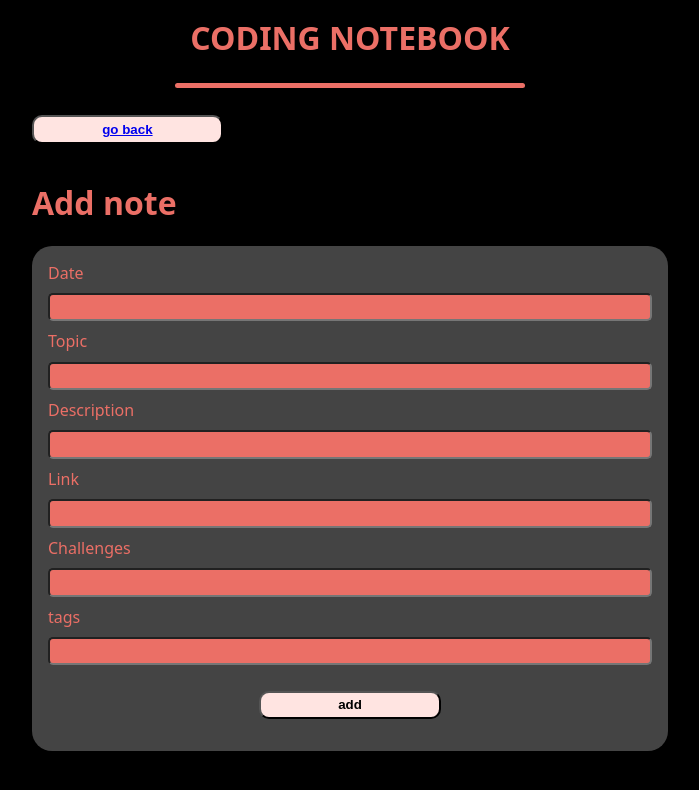
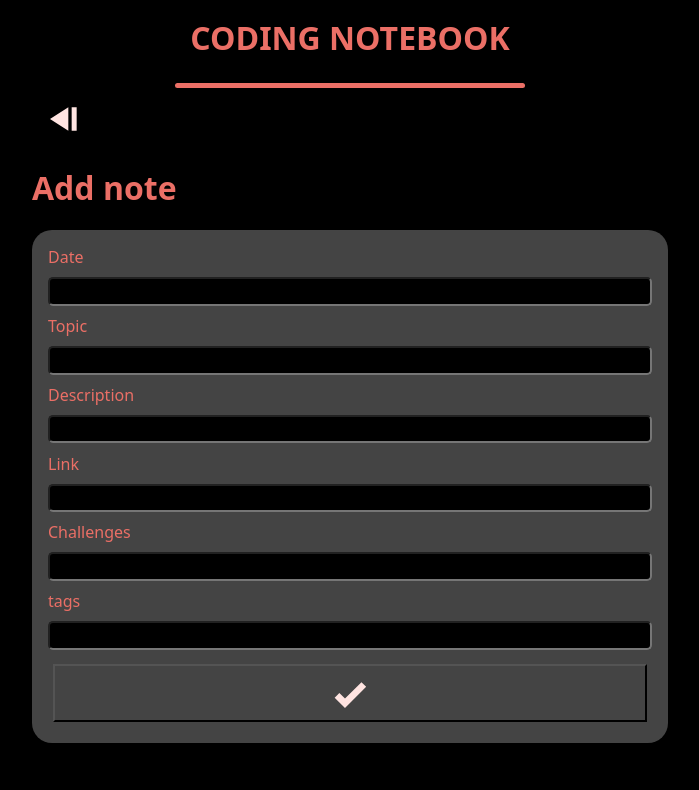
Before and after one commit to AstridOttmann/coding-notebook, a Next.js app: page /create in a window 1280 px wide. Shown: the top 790 px of the page, without its empty margins (290-989 px from the left). Built offline with nearby package versions, Linux system fonts and the light colour scheme; no server answers; the database is empty.

Commit message:
add some styles

```diff
--- a/components/Button/index.js
+++ b/components/Button/index.js
@@ -1,13 +1,49 @@
 import styled, { css } from "styled-components";
 
-export default function Button({ children, onClick }) {
-  return <StyledButton onClick={onClick}>{children}</StyledButton>;
+export default function Button(props) {
+  return (
+    <StyledButton as={props.href && "a"} {...props}>
+      {props.children}
+    </StyledButton>
+  );
 }
 const StyledButton = styled.button`
-  width: 30%;
-  margin: 1rem auto;
-  background-color: var(--button-color);
+  background: transparent;
+  color: var(--button-color);
   font-weight: bold;
-  border-radius: 10px;
-  padding: 0.3rem;
+  padding: 0.5rem 0.5rem 0.2rem 0.5rem;
+  margin: 0.3rem;
+
+  ${({ variant }) => {
+    if (variant === "link") {
+      return css`
+        background: transparent;
+        color: var(--button-color);
+        text-decoration: none;
+        margin-bottom: 1rem;
+      `;
+    }
+    if (variant === "bin") {
+      return css`
+        border: none;
+        position: absolute;
+        right: 1rem;
+        bottom: 1rem;
+      `;
+    }
+    if (variant === "more") {
+      return css`
+        position: absolute;
+        right: 1rem;
+        bottom: 0.2rem;
+      `;
+    }
+    if (variant === "plus") {
+      return css`
+        position: fixed;
+        top: 6rem;
+        z-index: 1;
+      `;
+    }
+  }}
 `;
--- a/components/Icons/SVGIcon.js
+++ b/components/Icons/SVGIcon.js
@@ -9,6 +9,26 @@ export const paths = {
   },
   cancel_edit: {
     path: "M16.5 8C14 8 12 10 12 12.5S14 17 16.5 17 21 15 21 12.5 19 8 16.5 8M16.5 15.5C14.8 15.5 13.5 14.2 13.5 12.5C13.5 11.9 13.7 11.4 13.9 11L18 15.1C17.6 15.3 17.1 15.5 16.5 15.5M19.1 14L15 9.9C15.4 9.6 15.9 9.5 16.5 9.5C18.2 9.5 19.5 10.8 19.5 12.5C19.5 13.1 19.3 13.6 19.1 14M12.1 7.7L10.6 6.2L13.9 2.9C14.5 2.3 15.4 2.3 16 2.9L18.2 5C18.6 5.4 18.7 5.8 18.6 6.3C18 6.1 17.3 6 16.6 6C14.8 6 13.3 6.7 12.1 7.7M10.5 14.9L9 16.3C8.4 16.9 7.5 16.9 6.9 16.3L6.2 17H2L4.8 14.2C4.2 13.6 4.2 12.7 4.8 12.1L9.5 7.4L11.1 9C10.4 10 10 11.2 10 12.5C10 13.3 10.2 14.1 10.5 14.9Z",
+    viewbox: "0 0 24 24",
+  },
+  yes: {
+    path: "M9,20.42L2.79,14.21L5.62,11.38L9,14.77L18.88,4.88L21.71,7.71L9,20.42Z",
+    viewbox: "0 0 24 24",
+  },
+  cancel: {
+    path: "M12 2C17.5 2 22 6.5 22 12S17.5 22 12 22 2 17.5 2 12 6.5 2 12 2M12 4C10.1 4 8.4 4.6 7.1 5.7L18.3 16.9C19.3 15.5 20 13.8 20 12C20 7.6 16.4 4 12 4M16.9 18.3L5.7 7.1C4.6 8.4 4 10.1 4 12C4 16.4 7.6 20 12 20C13.9 20 15.6 19.4 16.9 18.3Z",
+    viewbox: "0 0 24 24",
+  },
+  more: {
+    path: "M16,12A2,2 0 0,1 18,10A2,2 0 0,1 20,12A2,2 0 0,1 18,14A2,2 0 0,1 16,12M10,12A2,2 0 0,1 12,10A2,2 0 0,1 14,12A2,2 0 0,1 12,14A2,2 0 0,1 10,12M4,12A2,2 0 0,1 6,10A2,2 0 0,1 8,12A2,2 0 0,1 6,14A2,2 0 0,1 4,12Z",
+    viewbox: "0 0 24 24",
+  },
+  plus: {
+    path: "M19,13H13V19H11V13H5V11H11V5H13V11H19V13Z",
+    viewbox: "0 0 24 24",
+  },
+  go_back: {
+    path: "M19,5V19H16V5M14,5V19L3,12",
     viewbox: "0 0 24 24",
   },
 };
--- a/components/NotesForm/index.js
+++ b/components/NotesForm/index.js
@@ -1,5 +1,6 @@
 import styled from "styled-components";
-import StyledButton from "../Button";
+import Button from "../Button";
+import SVGIcon from "../Icons/SVGIcon";
 
 export default function NotesForm({ onSubmit }) {
   return (
@@ -18,7 +19,9 @@ export default function NotesForm({ onSubmit }) {
         <StyledInput id="challenges" name="challenges" />
         <label htmlFor="tags">tags</label>
         <StyledInput id="tags" name="tags" />
-        <StyledButton type="submit">add</StyledButton>
+        <Button variant="" type="submit">
+          <SVGIcon variant="yes" width="2.5rem" />
+        </Button>
       </StyledForm>
     </div>
   );
@@ -33,6 +36,6 @@ const StyledForm = styled.form`
 `;
 const StyledInput = styled.input`
   border-radius: 5px;
-  background-color: var(--font-color);
+  background-color: var(--background-color);
   padding: 0.3rem;
 `;
--- a/pages/[id]/index.js
+++ b/pages/[id]/index.js
@@ -1,12 +1,13 @@
 import Button from "@/components/Button";
 import SingleNote from "@/components/SingleNote";
 import Link from "next/link";
+import SVGIcon from "@/components/Icons/SVGIcon";
 
 export default function NoteDetails() {
   return (
     <>
-      <Button>
-        <Link href="/">go back</Link>
+      <Button variant="link" href="/">
+        <SVGIcon variant="go_back" width="2.5rem" />
       </Button>
       <SingleNote />
     </>
--- a/pages/create/index.js
+++ b/pages/create/index.js
@@ -3,6 +3,7 @@ import NotesForm from "@/components/NotesForm";
 import useSWR from "swr";
 import Link from "next/link";
 import Button from "@/components/Button";
+import SVGIcon from "@/components/Icons/SVGIcon";
 
 export default function CreatePage() {
   const router = useRouter();
@@ -37,8 +38,8 @@ export default function CreatePage() {
 
   return (
     <>
-      <Button>
-        <Link href="/">go back</Link>
+      <Button variant="link" href="/">
+        <SVGIcon variant="go_back" width="2.5rem" />
       </Button>
       <NotesForm onSubmit={handleSubmit} />
     </>
```
Also changed, not shown: components/Journal/index.js (+11 -12 lines), components/SingleNote/index.js (+28 -1 lines), components/StyledListElements/index.js (+6 -2 lines).
